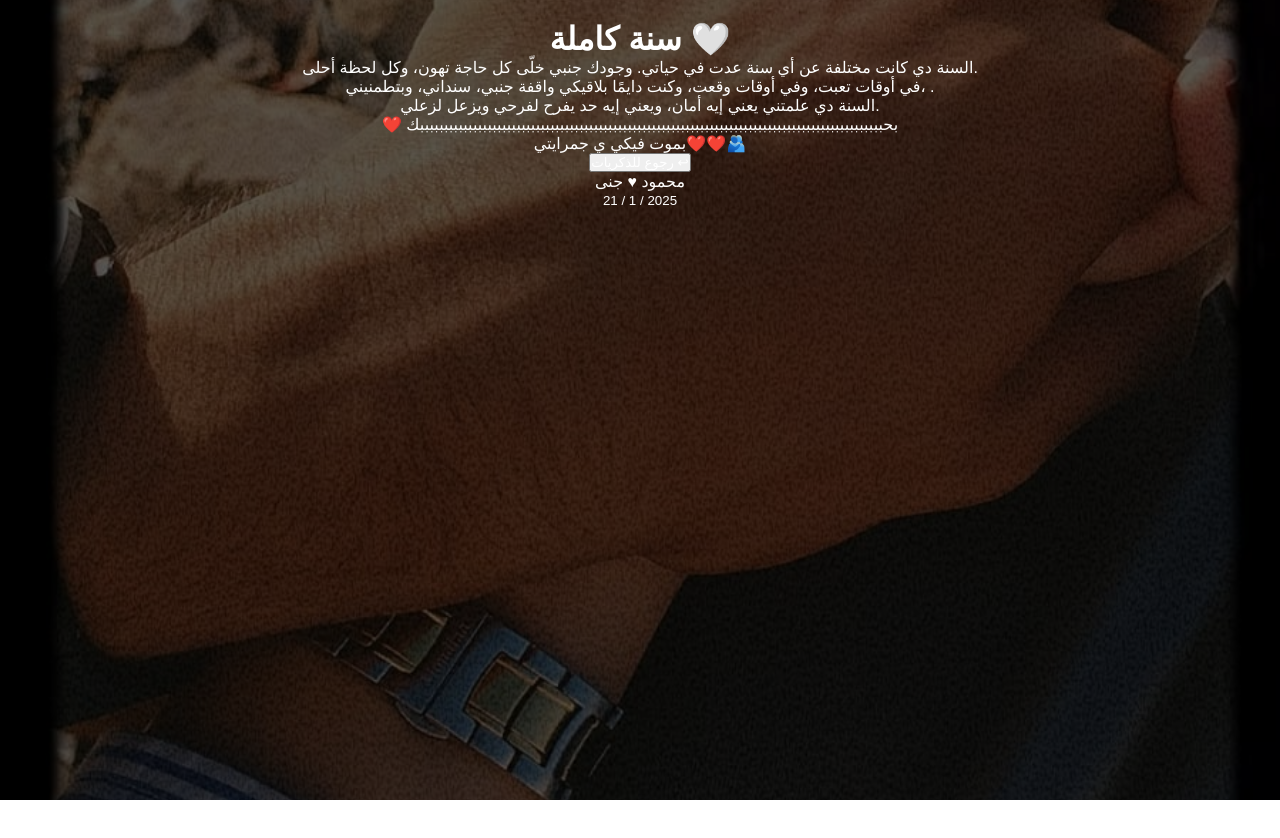
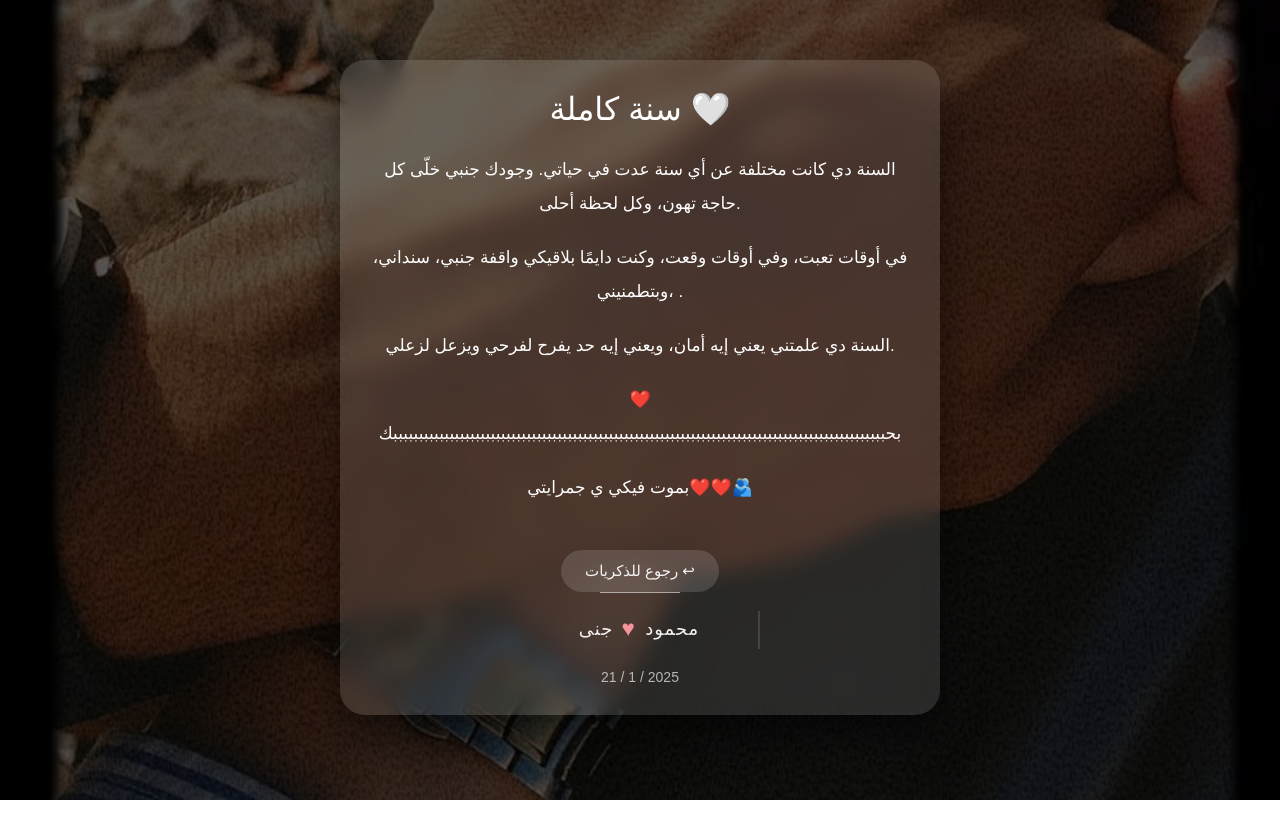
Before and after one commit to mahmoudmostafa2007821-dotcom/1yaer-oflove, a plain HTML site: page final.html in a window 1280 px wide. Before the commit the page ends 800 px from the top, so only its background shows below. Drawn offline with Linux system fonts and the light colour scheme.

Commit message:
Add files via upload

```diff
--- a/style.css
+++ b/style.css
@@ -118,3 +118,140 @@ body {
     cursor: pointer;
     backdrop-filter: blur(5px);
 }
+.final {
+    max-width: 600px;
+    margin: 60px auto;
+    background: rgba(255,255,255,0.12);
+    padding: 30px;
+    border-radius: 25px;
+    backdrop-filter: blur(10px);
+    box-shadow: 0 20px 40px rgba(0,0,0,0.5);
+}
+
+.final h1 {
+    font-weight: normal;
+    margin-bottom: 25px;
+}
+
+.final p {
+    line-height: 2;
+    font-size: 17px;
+    margin-bottom: 20px;
+}
+
+.final .sign {
+    margin-top: 30px;
+    font-size: 16px;
+    opacity: 0.9;
+}
+.signature {
+    margin-top: 40px;
+    text-align: center;
+    opacity: 0.9;
+}
+
+.signature .line {
+    display: block;
+    width: 80px;
+    height: 1px;
+    background: rgba(255,255,255,0.6);
+    margin: 0 auto 15px;
+}
+
+.signature p {
+    font-size: 18px;
+    letter-spacing: 1px;
+}
+
+.signature small {
+    display: block;
+    margin-top: 8px;
+    font-size: 14px;
+    opacity: 0.7;
+}
+/* ===== التوقيع ===== */
+.signature {
+    margin-top: 45px;
+    text-align: center;
+    opacity: 0.95;
+}
+
+.signature .line {
+    display: block;
+    width: 80px;
+    height: 1px;
+    background: rgba(255,255,255,0.6);
+    margin: 0 auto 18px;
+}
+
+/* الكتابة */
+.typewriter {
+    font-family: 'Great Vibes', cursive;
+    font-size: 28px;
+    letter-spacing: 2px;
+    white-space: nowrap;
+    overflow: hidden;
+    border-right: 2px solid rgba(255,255,255,0.7);
+    width: 0;
+    margin: 0 auto;
+    animation: typing 3s steps(20) forwards, blink 0.8s infinite;
+}
+
+
+/* القلب */
+.heart {
+    color: #ff9aa2;
+    margin: 0 6px;
+    display: inline-block;
+    animation: beat 1.4s infinite;
+}
+
+/* التاريخ */
+.signature .date {
+    display: block;
+    margin-top: 12px;
+    font-size: 14px;
+    opacity: 0;
+    animation: fadeIn 1.5s ease forwards;
+    animation-delay: 3.2s;
+}
+
+/* ===== Animations ===== */
+@keyframes typing {
+    from { width: 0; }
+    to { width: 240px; }
+}
+
+@keyframes blink {
+    50% { border-color: transparent; }
+}
+
+@keyframes beat {
+    0%, 100% { transform: scale(1); }
+    50% { transform: scale(1.3); }
+}
+
+@keyframes fadeIn {
+    to { opacity: 0.7; }
+}
+.back-box {
+    margin-top: 35px;
+    text-align: center;
+}
+
+.back-btn {
+    background: rgba(255,255,255,0.15);
+    border: none;
+    padding: 12px 24px;
+    border-radius: 25px;
+    font-size: 15px;
+    color: white;
+    cursor: pointer;
+    backdrop-filter: blur(8px);
+    transition: all 0.3s ease;
+}
+
+.back-btn:hover {
+    background: rgba(255,255,255,0.25);
+    transform: translateY(-2px);
+}
```
